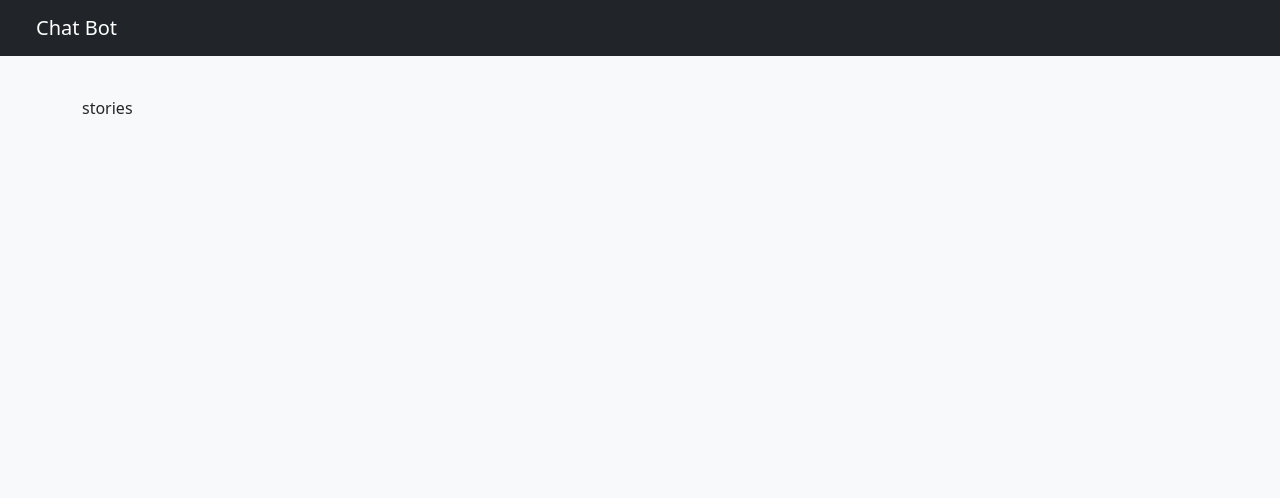
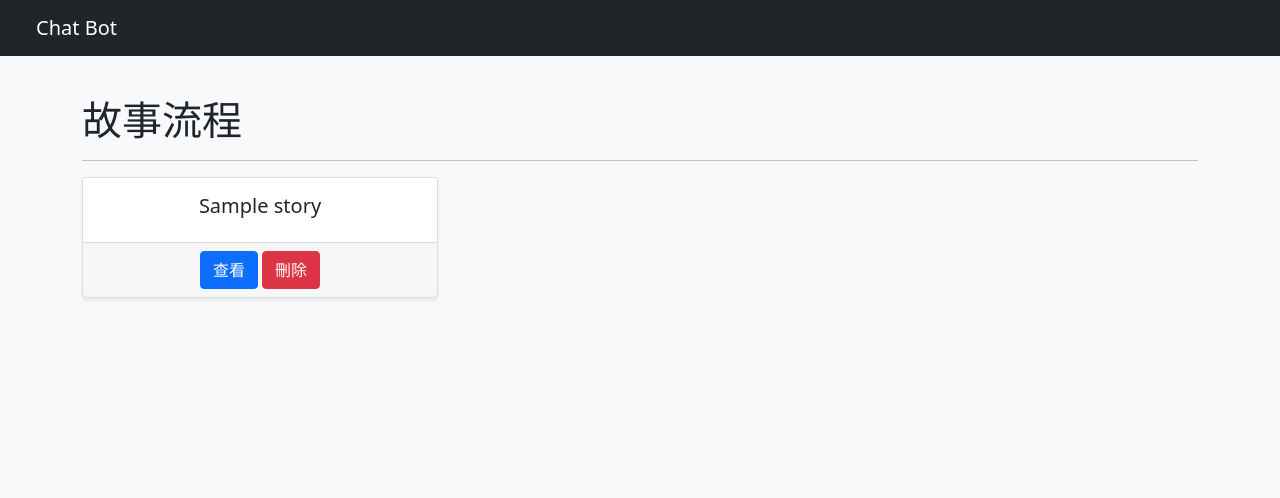
Before and after one commit to naluwan/chatBot, a Node server app: template views/stories.hbs in a window 1280 px wide. Shown: the top 498 px of the page. Run offline with Node 20, Linux system fonts and the light colour scheme; the template is opened without the code that fills it: most values are stand-ins (such as "Sample title", 1, 10 or a date in 2020); some libraries are stand-ins or nearby versions.

Commit message:
feat: add stories index page

```diff
--- a/routes/pages/index.js
+++ b/routes/pages/index.js
@@ -21,7 +21,7 @@ router.post(
 router.get('/signup', userController.signUpPage)
 router.post('/signup', userController.signUp)
 router.get('/logout', userController.logout)
-router.get('/stories', authenticated, storiesController.getFragments)
+router.get('/stories', authenticated, storiesController.getStories)
 router.get('/', (req, res) => res.redirect('/stories'))
 router.use('/', generalErrorHandler)
 
--- a/views/stories.hbs
+++ b/views/stories.hbs
@@ -1 +1,18 @@
-<div>stories</div>
+<h1>故事流程</h1>
+
+<hr />
+<div class='row mt-3'>
+  {{#each stories}}
+    <div class='col-md-4'>
+      <div class='card mb-4 shadow-sm text-center'>
+        <div class='card-body'>
+          <h5 class='card-title'>{{this.story}}</h5>
+        </div>
+        <div class='card-footer'>
+          <a href='#' class='btn btn-primary'>查看</a>
+          <a href='#' class='btn btn-danger'>刪除</a>
+        </div>
+      </div>
+    </div>
+  {{/each}}
+</div>
```
Also changed, not shown: controllers/pages/stories-controller.js (+9 -2 lines).
